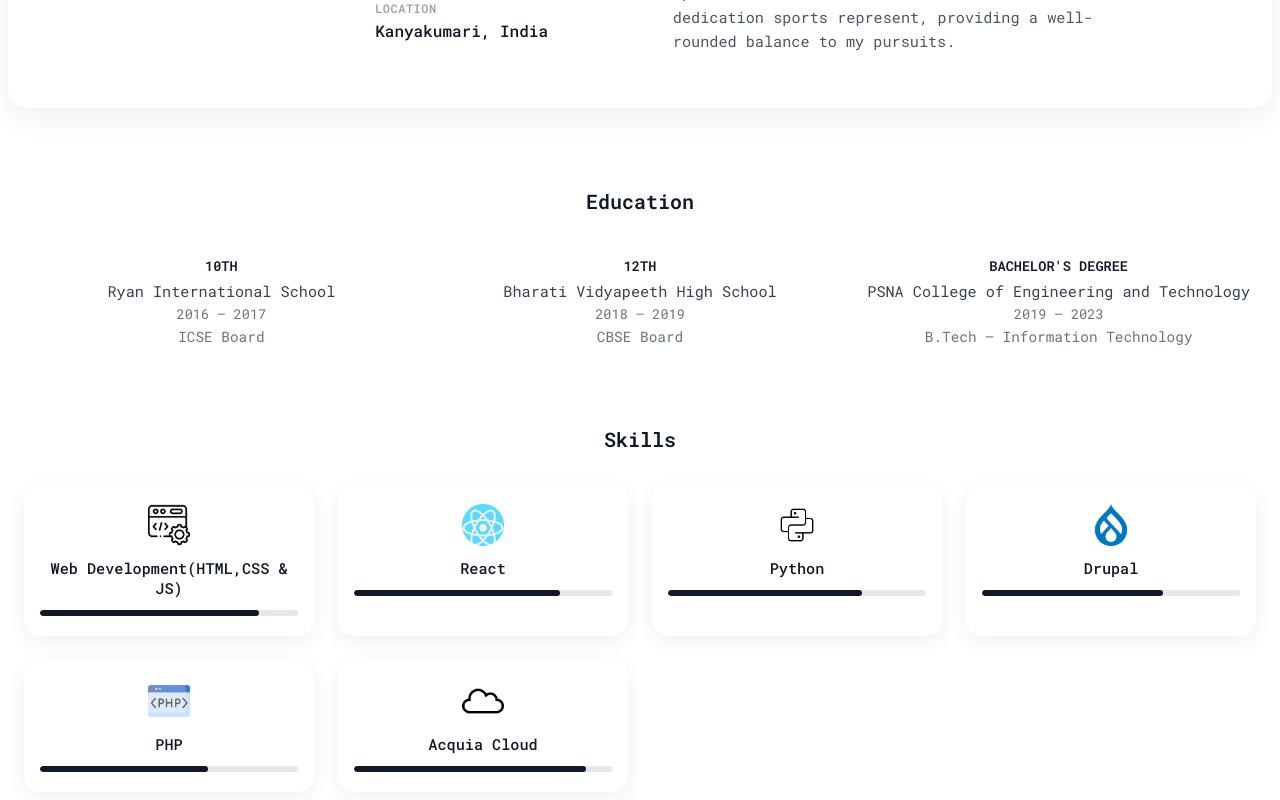
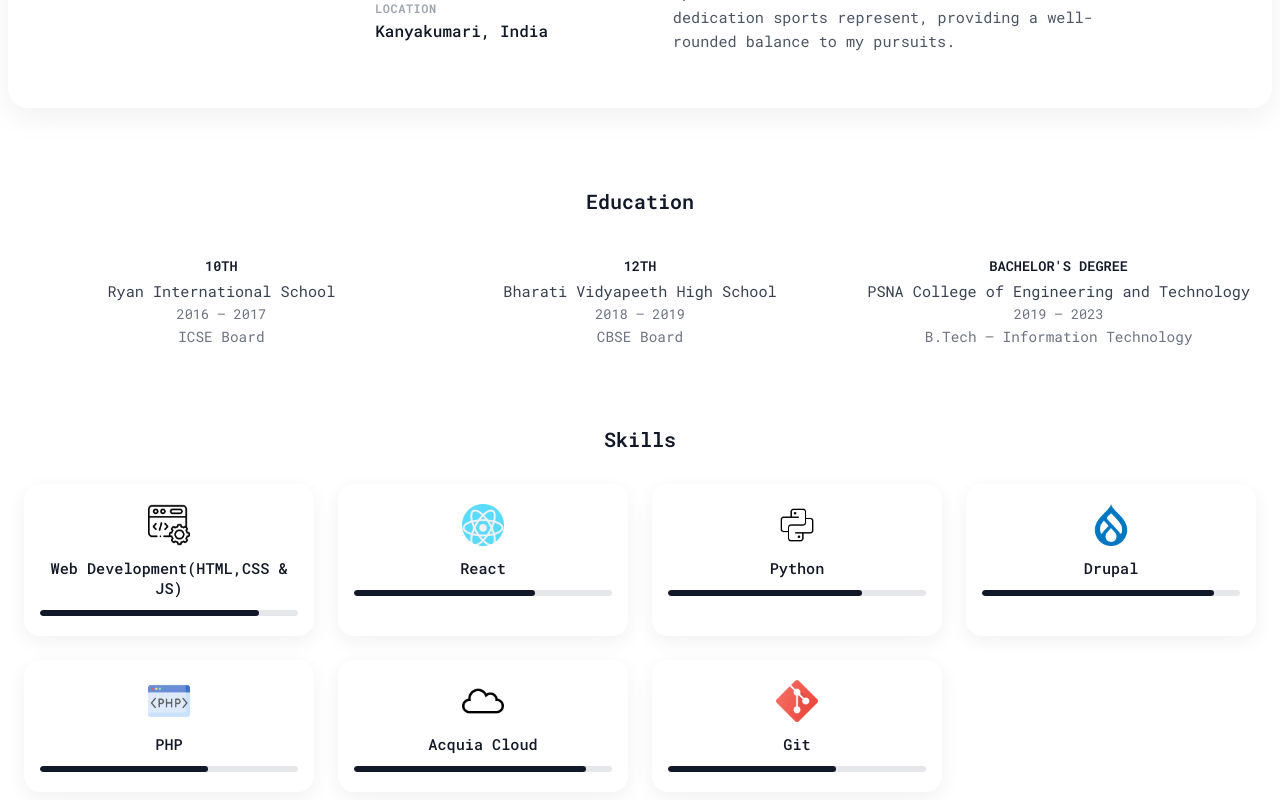
Before and after one commit to Naveen-JM/my-profile, a React (Vite) app: page / in a window 1280 px wide. Shown: the part 412-1212 px from the top of the page. Built offline with nearby package versions, Linux system fonts and the light colour scheme.

Commit message:
new change

```diff
--- a/src/components/skills/Skills.jsx
+++ b/src/components/skills/Skills.jsx
@@ -7,15 +7,17 @@ import pythonIcon from "../../assets/skills/python.png";
 import drupalIcon from "../../assets/skills/drupal.png";
 import phpIcon from "../../assets/skills/php.png";
 import acquiaIcon from "../../assets/skills/acquia.png";
+import gitIcon from "../../assets/skills/git.png";
 
 function Skills() {
   const skills = [
     { name: "Web Development(HTML,CSS & JS)", icon: webIcon, level: 85 },
-    { name: "React", icon: reactIcon, level: 80 },
+    { name: "React", icon: reactIcon, level: 70 },
     { name: "Python", icon: pythonIcon, level: 75 },
-    { name: "Drupal", icon: drupalIcon, level: 70 },
+    { name: "Drupal", icon: drupalIcon, level: 90 },
     { name: "PHP", icon: phpIcon, level: 65 },
     { name: "Acquia Cloud", icon: acquiaIcon, level: 90 },
+    { name: "Git", icon: gitIcon, level: 65 },
   ];
 
   return (
```
Also changed, not shown: src/assets/skills/git.png (added).
